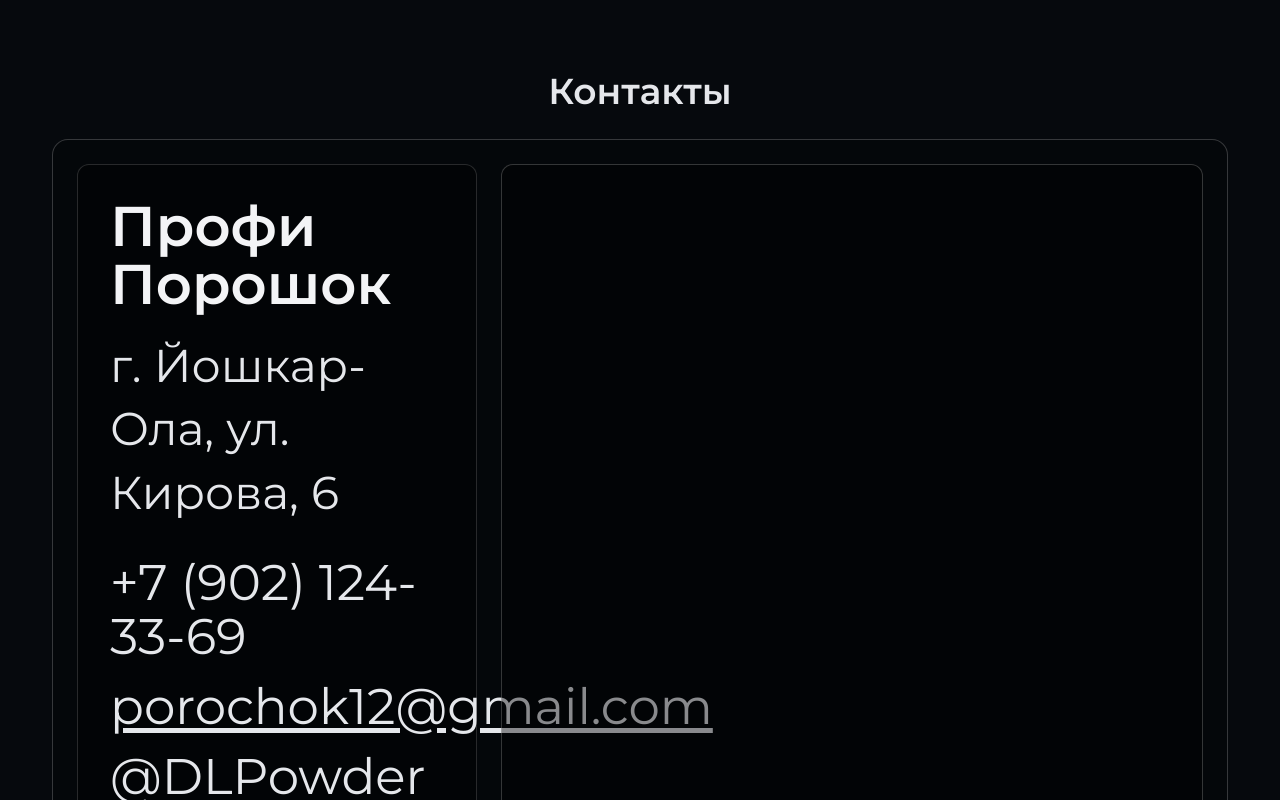
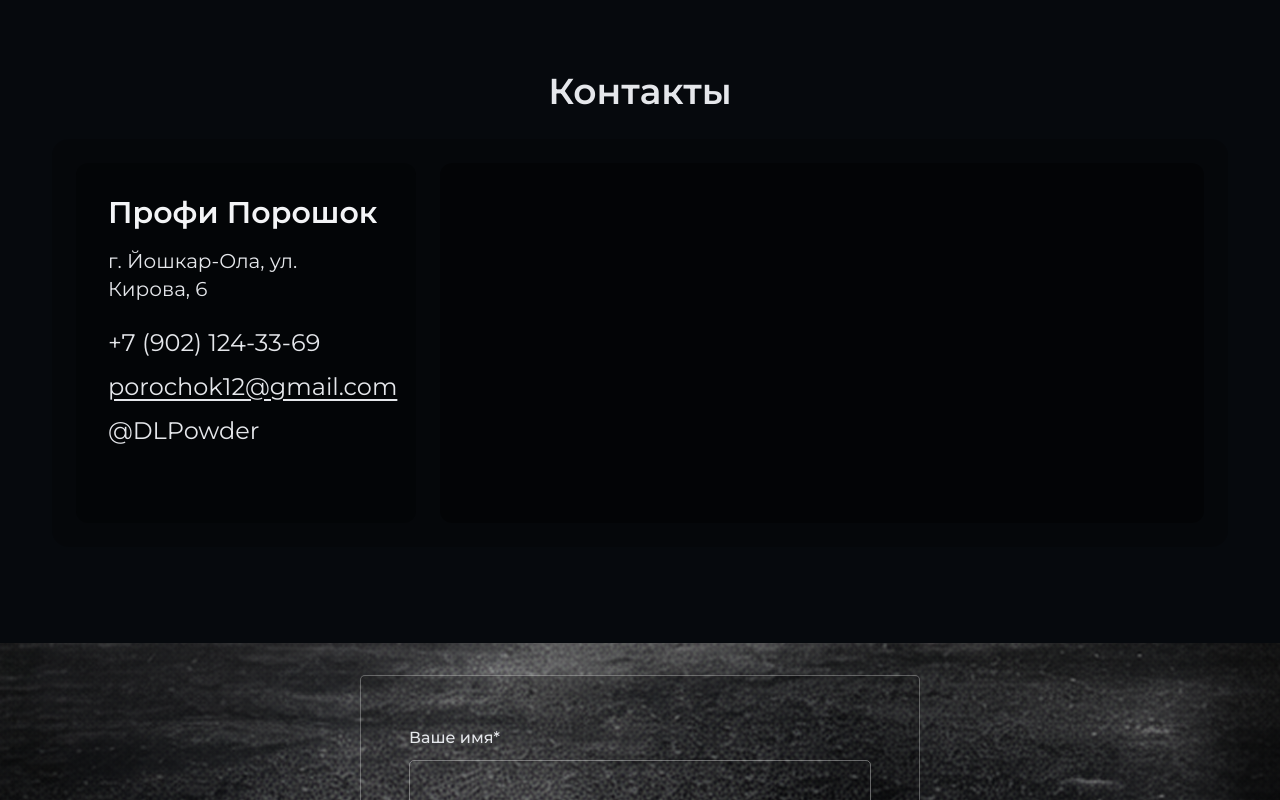
Before and after one commit to EnergyDead/profpowder, a React (Vite) app: page / in a window 1280 px wide. Shown: the part 3800-4600 px from the top of the page. Built offline with nearby package versions, Linux system fonts and the light colour scheme.

Commit message:
Reduce contacts text size and remove borders

```diff
--- a/src/App.jsx
+++ b/src/App.jsx
@@ -401,12 +401,12 @@ function App() {
       <section id="contacts" className="mx-auto max-w-[1240px] px-6 pb-24 lg:px-8">
         <h3 className="text-center text-4xl font-semibold leading-8">Контакты</h3>
 
-        <div className="mt-8 grid items-stretch gap-6 rounded-2xl border border-white/20 bg-black/20 p-4 md:p-6 lg:grid-cols-[400px_1fr]">
-          <div className="flex h-full flex-col rounded-xl border border-white/15 bg-black/35 p-6 md:p-8">
-            <p className="text-4xl font-semibold leading-[1.05] text-gray-100 md:text-[56px]">Профи Порошок</p>
-            <p className="mt-5 text-2xl font-normal leading-snug text-gray-200 md:text-[46px]">г. Йошкар-Ола, ул. Кирова, 6</p>
+        <div className="mt-8 grid items-stretch gap-6 rounded-2xl bg-black/20 p-4 md:p-6 lg:grid-cols-[340px_1fr]">
+          <div className="flex h-full flex-col rounded-xl bg-black/35 p-6 md:p-8">
+            <p className="text-2xl font-semibold leading-tight text-gray-100 md:text-3xl">Профи Порошок</p>
+            <p className="mt-4 text-base font-normal leading-snug text-gray-200 md:text-xl">г. Йошкар-Ола, ул. Кирова, 6</p>
 
-            <div className="mt-8 space-y-4 text-[38px] leading-[1.08] text-gray-200 md:text-[50px]">
+            <div className="mt-6 space-y-3 text-lg leading-tight text-gray-200 md:text-2xl">
               <p>+7 (902) 124-33-69</p>
               <a className="block underline underline-offset-4 transition hover:text-white" href="mailto:porochok12@gmail.com">
                 porochok12@gmail.com
@@ -417,7 +417,7 @@ function App() {
             </div>
           </div>
 
-          <div className="h-[340px] overflow-hidden rounded-xl border border-white/20 bg-black/40 md:h-auto md:min-h-[360px]">
+          <div className="h-[340px] overflow-hidden rounded-xl bg-black/40 md:h-auto md:min-h-[360px]">
             <iframe
               title="Карта Яндекс — Профи Порошок"
               src="https://yandex.ru/map-widget/v1/?ll=47.890458%2C56.631754&pt=47.890458%2C56.631754%2Cpm2rdm&z=17"
```
